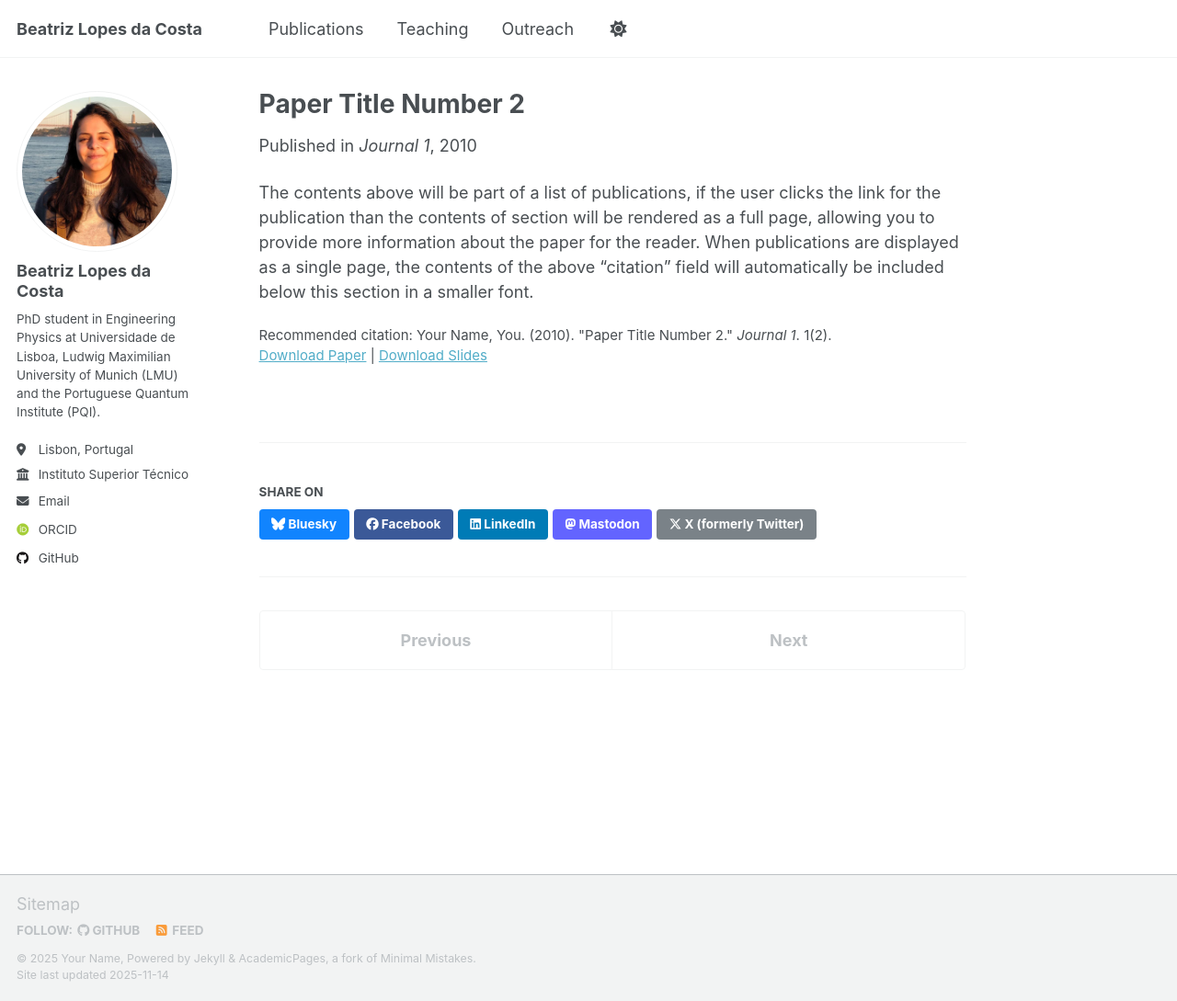
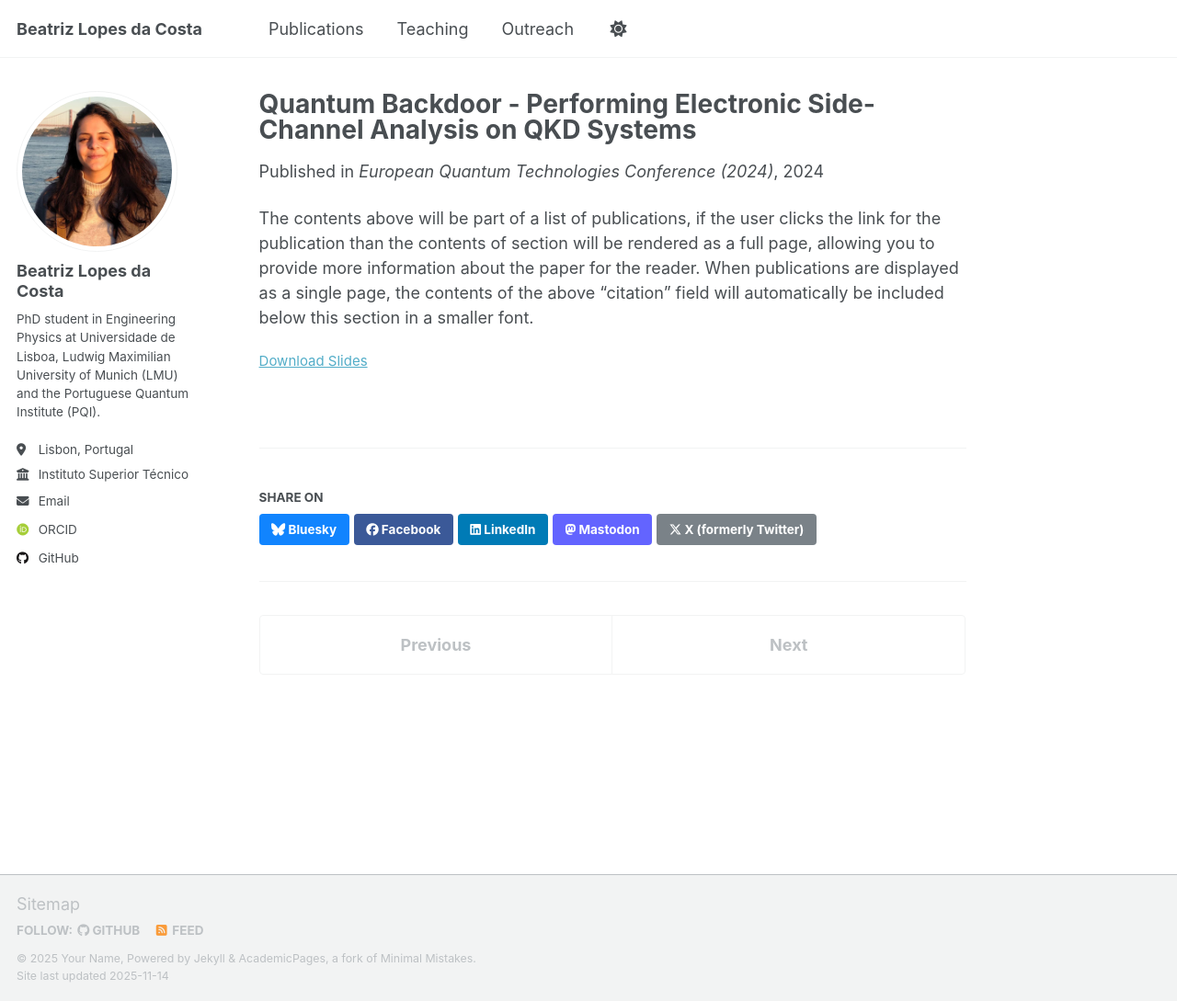
Before and after one commit to beatriz-costa00/beatriz-costa00.github.io, a Jekyll site: the page built from _publications/2010-10-01-paper-title-number-2.md, in a window 1280 px wide and 1089 px high. Shown: the whole window at 92% size. Built offline with Jekyll 4.4.1, drawn with Linux system fonts in a browser that asks for light colours; some web fonts are replaced; a script that is not in the unit is left out.

Commit message:
Revise publication entry for Quantum Backdoor poster
Updated publication details for 'Quantum Backdoor' poster presented at EQTC 2024, including new title, date, venue, and URLs.

```diff
--- a/_publications/2010-10-01-paper-title-number-2.md
+++ b/_publications/2010-10-01-paper-title-number-2.md
@@ -1,14 +1,13 @@
 ---
-title: "Paper Title Number 2"
-collection: publications
+title: "Quantum Backdoor - Performing Electronic Side-Channel Analysis on QKD Systems"
+collection: poster
 category: manuscripts
 permalink: /publication/2010-10-01-paper-title-number-2
-excerpt: 'This paper is about the number 2. The number 3 is left for future work.'
-date: 2010-10-01
-venue: 'Journal 1'
+excerpt: 'This poster was presented at the European Quantum Technologies Conference (EQTC) 2024. It shows the findings later published in the the Physical Review Article'
+date: 2024-11-18
+venue: 'European Quantum Technologies Conference (2024)'
 slidesurl: 'https://academicpages.github.io/files/slides2.pdf'
 paperurl: 'https://academicpages.github.io/files/paper2.pdf'
-citation: 'Your Name, You. (2010). &quot;Paper Title Number 2.&quot; <i>Journal 1</i>. 1(2).'
 ---
 
 The contents above will be part of a list of publications, if the user clicks the link for the publication than the contents of section will be rendered as a full page, allowing you to provide more information about the paper for the reader. When publications are displayed as a single page, the contents of the above "citation" field will automatically be included below this section in a smaller font.
```
